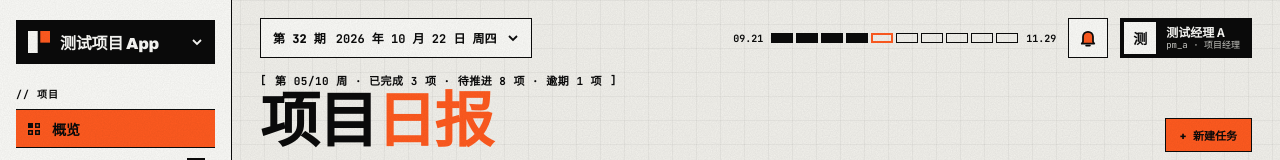
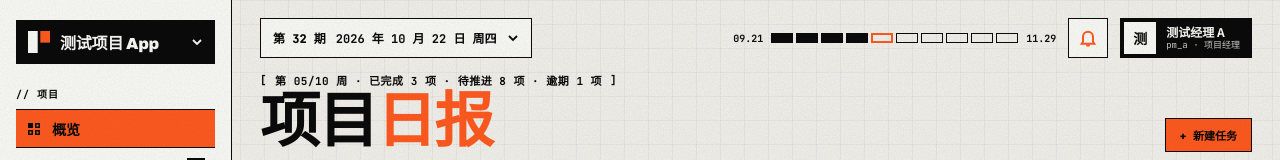
Before and after one commit to plmnbvcxz46/miniteam-pms, a React (Vite) app in the folder frontend/: page /#/overview in a window 1280 px wide. Shown: the top 160 px of the page. Built offline with nearby package versions, Linux system fonts and the light colour scheme.

Commit message:
fix: 通知铃铛保持空心，只用描边颜色区分有无未读

```diff
--- a/frontend/src/layouts/components/topbar/NotificationBell.tsx
+++ b/frontend/src/layouts/components/topbar/NotificationBell.tsx
@@ -1,6 +1,6 @@
 import { unreadNotificationCount } from "../../../data/global";
 
-/** 铃铛：黑色表示没有未读通知，橙色表示有 */
+/** 空心铃铛：描边黑色表示没有未读通知，橙色表示有 */
 export default function NotificationBell() {
   const hasUnread = unreadNotificationCount > 0;
   return (
@@ -14,16 +14,12 @@ export default function NotificationBell() {
         height="20"
         viewBox="0 0 16 16"
         fill="none"
-        stroke="var(--ink)"
-        strokeWidth="1.4"
-        strokeLinejoin="round"
+        stroke={hasUnread ? "var(--signal)" : "var(--ink)"}
+        strokeWidth="1.6"
         aria-hidden="true"
       >
-        <path
-          d="M4 11V7a4 4 0 018 0v4l1 1.5H3L4 11z"
-          fill={hasUnread ? "var(--signal)" : "var(--ink)"}
-        />
-        <path d="M6.5 14h3" strokeLinecap="round" />
+        <path d="M4 11V7a4 4 0 018 0v4l1 1.5H3L4 11z" />
+        <path d="M6.5 14h3" />
       </svg>
     </button>
   );
```
